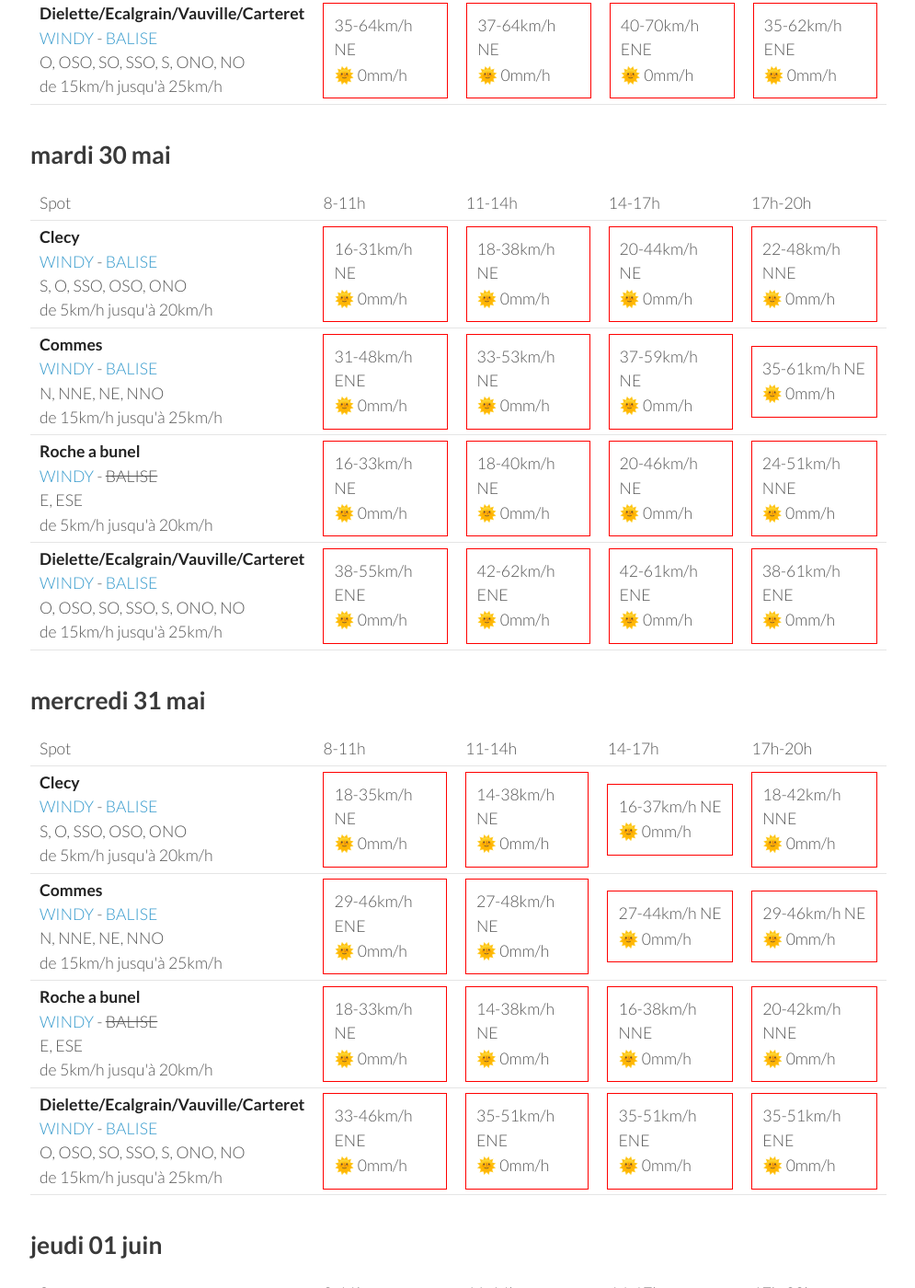
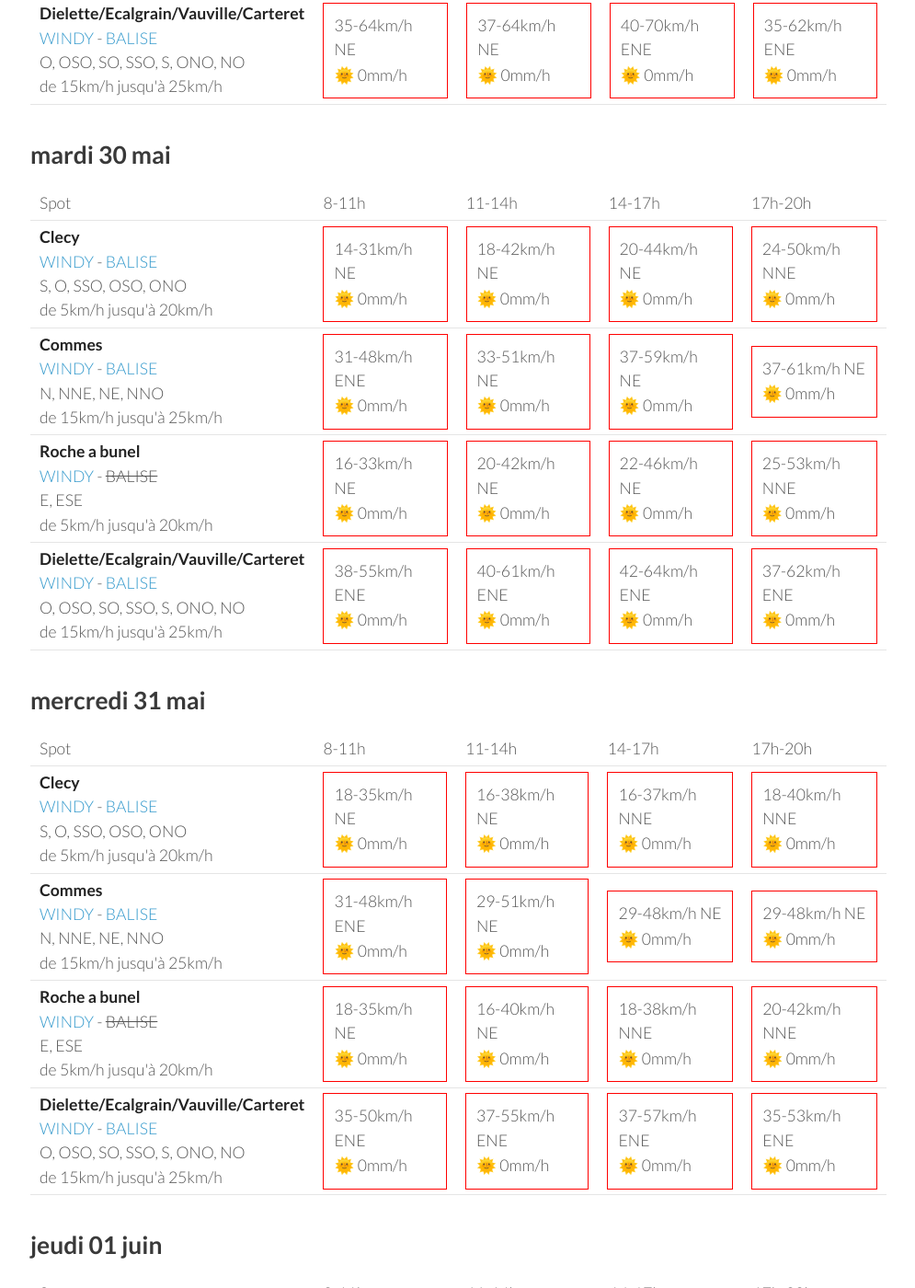
Before and after one commit to parapente-dans-le-nord/parapente-dans-le-nord.github.io, a Jekyll site: the page built from normandie.markdown, in a window 1280 px wide and 1400 px high, scrolled down 1312 px. Shown: the whole window at 92% size, without its empty margins (25-1020 px from the left). Built offline with Jekyll 4.4.1, drawn with Linux system fonts in a browser that asks for light colours; some of the changed text lies outside the part shown.

Commit message:
update index.markdown

```diff
--- a/normandie.markdown
+++ b/normandie.markdown
@@ -96,7 +96,7 @@ page mise à jour le dimanche 28 mai 13:46
 <tr>
         <td><strong>Commes</strong><br><a href="https://windy.com/49.346/-0.726?48.936,-0.726,8">WINDY</a> - <span class=""><a href="http://www.balisemeteo.com/balise.php?idBalise=158">BALISE</a> </span><br> <span class="vent-favorable">N, NNE, NE, NNO</span><br><span class="force-vent">de 15km/h jusqu'à 25km/h</span> </td>
 
-            <td><div class="not-flyable"><p>46-59km/h NE</p><p>🌞 0mm/h</p></div></td>
+            <td><div class="not-flyable"><p>46-57km/h NE</p><p>🌞 0mm/h</p></div></td>
             <td><div class="not-flyable"><p>40-51km/h NE</p><p>🌞 0mm/h</p></div></td>
             <td><div class="not-flyable"><p>44-57km/h NE</p><p>🌞 0mm/h</p></div></td>
             <td><div class="not-flyable"><p>48-61km/h NE</p><p>🌞 0mm/h</p></div></td>
@@ -132,10 +132,10 @@ page mise à jour le dimanche 28 mai 13:46
 <tr>
         <td><strong>Clecy</strong><br><a href="https://windy.com/48.929/-0.470?48.516,-0.470,8">WINDY</a> - <span class=""><a href="http://www.balisemeteo.com/balise.php?idBalise=122">BALISE</a> </span><br> <span class="vent-favorable">S, O, SSO, OSO, ONO</span><br><span class="force-vent">de 5km/h jusqu'à 20km/h</span> </td>
 
-            <td><div class="not-flyable"><p>16-31km/h NE</p><p>🌞 0mm/h</p></div></td>
-            <td><div class="not-flyable"><p>18-38km/h NE</p><p>🌞 0mm/h</p></div></td>
+            <td><div class="not-flyable"><p>14-31km/h NE</p><p>🌞 0mm/h</p></div></td>
+            <td><div class="not-flyable"><p>18-42km/h NE</p><p>🌞 0mm/h</p></div></td>
             <td><div class="not-flyable"><p>20-44km/h NE</p><p>🌞 0mm/h</p></div></td>
-            <td><div class="not-flyable"><p>22-48km/h NNE</p><p>🌞 0mm/h</p></div></td>
+            <td><div class="not-flyable"><p>24-50km/h NNE</p><p>🌞 0mm/h</p></div></td>
 
 
     </tr>
@@ -143,9 +143,9 @@ page mise à jour le dimanche 28 mai 13:46
         <td><strong>Commes</strong><br><a href="https://windy.com/49.346/-0.726?48.936,-0.726,8">WINDY</a> - <span class=""><a href="http://www.balisemeteo.com/balise.php?idBalise=158">BALISE</a> </span><br> <span class="vent-favorable">N, NNE, NE, NNO</span><br><span class="force-vent">de 15km/h jusqu'à 25km/h</span> </td>
 
             <td><div class="not-flyable"><p>31-48km/h ENE</p><p>🌞 0mm/h</p></div></td>
-            <td><div class="not-flyable"><p>33-53km/h NE</p><p>🌞 0mm/h</p></div></td>
+            <td><div class="not-flyable"><p>33-51km/h NE</p><p>🌞 0mm/h</p></div></td>
             <td><div class="not-flyable"><p>37-59km/h NE</p><p>🌞 0mm/h</p></div></td>
-            <td><div class="not-flyable"><p>35-61km/h NE</p><p>🌞 0mm/h</p></div></td>
+            <td><div class="not-flyable"><p>37-61km/h NE</p><p>🌞 0mm/h</p></div></td>
 
 
     </tr>
@@ -153,9 +153,9 @@ page mise à jour le dimanche 28 mai 13:46
         <td><strong>Roche a bunel</strong><br><a href="https://windy.com/48.993/-0.499?48.580,-0.499,8">WINDY</a> - <span class="no-balise"> BALISE </span><br> <span class="vent-favorable">E, ESE</span><br><span class="force-vent">de 5km/h jusqu'à 20km/h</span> </td>
 
             <td><div class="not-flyable"><p>16-33km/h NE</p><p>🌞 0mm/h</p></div></td>
-            <td><div class="not-flyable"><p>18-40km/h NE</p><p>🌞 0mm/h</p></div></td>
-            <td><div class="not-flyable"><p>20-46km/h NE</p><p>🌞 0mm/h</p></div></td>
-            <td><div class="not-flyable"><p>24-51km/h NNE</p><p>🌞 0mm/h</p></div></td>
+            <td><div class="not-flyable"><p>20-42km/h NE</p><p>🌞 0mm/h</p></div></td>
+            <td><div class="not-flyable"><p>22-46km/h NE</p><p>🌞 0mm/h</p></div></td>
+            <td><div class="not-flyable"><p>25-53km/h NNE</p><p>🌞 0mm/h</p></div></td>
 
 
     </tr>
@@ -163,9 +163,9 @@ page mise à jour le dimanche 28 mai 13:46
         <td><strong>Dielette/Ecalgrain/Vauville/Carteret</strong><br><a href="https://windy.com/49.650/-1.856?49.243,-1.856,8">WINDY</a> - <span class=""><a href="http://www.balisemeteo.com/balise.php?idBalise=81">BALISE</a> </span><br> <span class="vent-favorable">O, OSO, SO, SSO, S, ONO, NO</span><br><span class="force-vent">de 15km/h jusqu'à 25km/h</span> </td>
 
             <td><div class="not-flyable"><p>38-55km/h ENE</p><p>🌞 0mm/h</p></div></td>
-            <td><div class="not-flyable"><p>42-62km/h ENE</p><p>🌞 0mm/h</p></div></td>
-            <td><div class="not-flyable"><p>42-61km/h ENE</p><p>🌞 0mm/h</p></div></td>
-            <td><div class="not-flyable"><p>38-61km/h ENE</p><p>🌞 0mm/h</p></div></td>
+            <td><div class="not-flyable"><p>40-61km/h ENE</p><p>🌞 0mm/h</p></div></td>
+            <td><div class="not-flyable"><p>42-64km/h ENE</p><p>🌞 0mm/h</p></div></td>
+            <td><div class="not-flyable"><p>37-62km/h ENE</p><p>🌞 0mm/h</p></div></td>
 
 
     </tr>
@@ -189,28 +189,28 @@ page mise à jour le dimanche 28 mai 13:46
         <td><strong>Clecy</strong><br><a href="https://windy.com/48.929/-0.470?48.516,-0.470,8">WINDY</a> - <span class=""><a href="http://www.balisemeteo.com/balise.php?idBalise=122">BALISE</a> </span><br> <span class="vent-favorable">S, O, SSO, OSO, ONO</span><br><span class="force-vent">de 5km/h jusqu'à 20km/h</span> </td>
 
             <td><div class="not-flyable"><p>18-35km/h NE</p><p>🌞 0mm/h</p></div></td>
-            <td><div class="not-flyable"><p>14-38km/h NE</p><p>🌞 0mm/h</p></div></td>
-            <td><div class="not-flyable"><p>16-37km/h NE</p><p>🌞 0mm/h</p></div></td>
-            <td><div class="not-flyable"><p>18-42km/h NNE</p><p>🌞 0mm/h</p></div></td>
+            <td><div class="not-flyable"><p>16-38km/h NE</p><p>🌞 0mm/h</p></div></td>
+            <td><div class="not-flyable"><p>16-37km/h NNE</p><p>🌞 0mm/h</p></div></td>
+            <td><div class="not-flyable"><p>18-40km/h NNE</p><p>🌞 0mm/h</p></div></td>
 
 
     </tr>
 <tr>
         <td><strong>Commes</strong><br><a href="https://windy.com/49.346/-0.726?48.936,-0.726,8">WINDY</a> - <span class=""><a href="http://www.balisemeteo.com/balise.php?idBalise=158">BALISE</a> </span><br> <span class="vent-favorable">N, NNE, NE, NNO</span><br><span class="force-vent">de 15km/h jusqu'à 25km/h</span> </td>
 
-            <td><div class="not-flyable"><p>29-46km/h ENE</p><p>🌞 0mm/h</p></div></td>
-            <td><div class="not-flyable"><p>27-48km/h NE</p><p>🌞 0mm/h</p></div></td>
-            <td><div class="not-flyable"><p>27-44km/h NE</p><p>🌞 0mm/h</p></div></td>
-            <td><div class="not-flyable"><p>29-46km/h NE</p><p>🌞 0mm/h</p></div></td>
+            <td><div class="not-flyable"><p>31-48km/h ENE</p><p>🌞 0mm/h</p></div></td>
+            <td><div class="not-flyable"><p>29-51km/h NE</p><p>🌞 0mm/h</p></div></td>
+            <td><div class="not-flyable"><p>29-48km/h NE</p><p>🌞 0mm/h</p></div></td>
+            <td><div class="not-flyable"><p>29-48km/h NE</p><p>🌞 0mm/h</p></div></td>
 
 
     </tr>
 <tr>
         <td><strong>Roche a bunel</strong><br><a href="https://windy.com/48.993/-0.499?48.580,-0.499,8">WINDY</a> - <span class="no-balise"> BALISE </span><br> <span class="vent-favorable">E, ESE</span><br><span class="force-vent">de 5km/h jusqu'à 20km/h</span> </td>
 
-            <td><div class="not-flyable"><p>18-33km/h NE</p><p>🌞 0mm/h</p></div></td>
-            <td><div class="not-flyable"><p>14-38km/h NE</p><p>🌞 0mm/h</p></div></td>
-            <td><div class="not-flyable"><p>16-38km/h NNE</p><p>🌞 0mm/h</p></div></td>
+            <td><div class="not-flyable"><p>18-35km/h NE</p><p>🌞 0mm/h</p></div></td>
+            <td><div class="not-flyable"><p>16-40km/h NE</p><p>🌞 0mm/h</p></div></td>
+            <td><div class="not-flyable"><p>18-38km/h NNE</p><p>🌞 0mm/h</p></div></td>
             <td><div class="not-flyable"><p>20-42km/h NNE</p><p>🌞 0mm/h</p></div></td>
 
 
@@ -218,10 +218,10 @@ page mise à jour le dimanche 28 mai 13:46
 <tr>
         <td><strong>Dielette/Ecalgrain/Vauville/Carteret</strong><br><a href="https://windy.com/49.650/-1.856?49.243,-1.856,8">WINDY</a> - <span class=""><a href="http://www.balisemeteo.com/balise.php?idBalise=81">BALISE</a> </span><br> <span class="vent-favorable">O, OSO, SO, SSO, S, ONO, NO</span><br><span class="force-vent">de 15km/h jusqu'à 25km/h</span> </td>
 
-            <td><div class="not-flyable"><p>33-46km/h ENE</p><p>🌞 0mm/h</p></div></td>
-            <td><div class="not-flyable"><p>35-51km/h ENE</p><p>🌞 0mm/h</p></div></td>
-            <td><div class="not-flyable"><p>35-51km/h ENE</p><p>🌞 0mm/h</p></div></td>
-            <td><div class="not-flyable"><p>35-51km/h ENE</p><p>🌞 0mm/h</p></div></td>
+            <td><div class="not-flyable"><p>35-50km/h ENE</p><p>🌞 0mm/h</p></div></td>
+            <td><div class="not-flyable"><p>37-55km/h ENE</p><p>🌞 0mm/h</p></div></td>
+            <td><div class="not-flyable"><p>37-57km/h ENE</p><p>🌞 0mm/h</p></div></td>
+            <td><div class="not-flyable"><p>35-53km/h ENE</p><p>🌞 0mm/h</p></div></td>
 
 
     </tr>
```
Also changed, not shown: other parts of normandie.markdown (+1 -1 lines).
